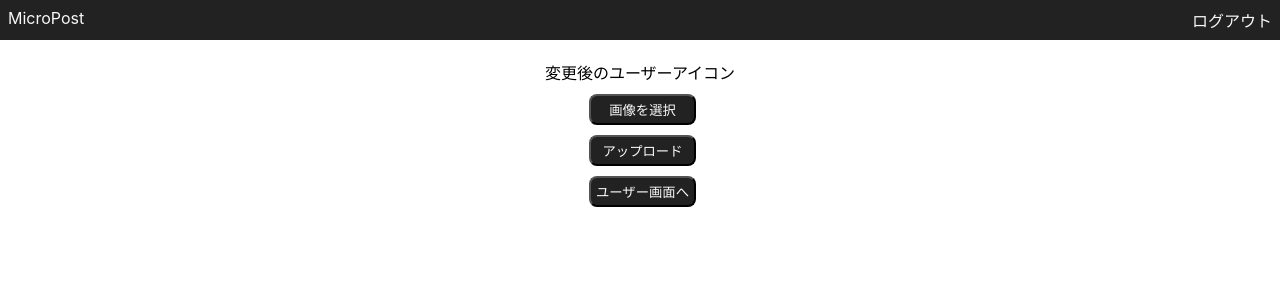
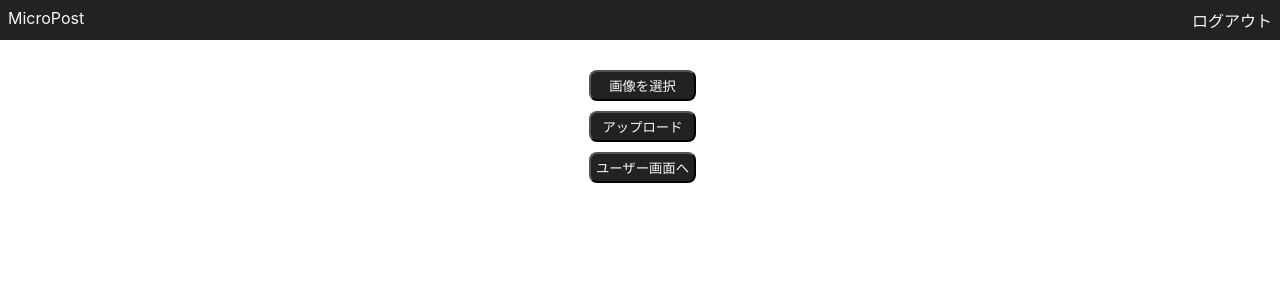
Before and after one commit to Yoshino-Ryuhei/bulletin-board-frontend, a React (Create React App) app: page /profile/upload_icon in a window 1280 px wide. Shown: the top 300 px of the page. Built offline with nearby package versions, Linux system fonts and the light colour scheme; no server answers.

Commit message:
プロフィール画像サイズ修正

```diff
--- a/src/components/ProfileLayout.tsx
+++ b/src/components/ProfileLayout.tsx
@@ -52,7 +52,8 @@ const SProfileLayoutUserIcon = styled.img`
     width: 100px;
 
     @media (max-width: 599px) {
-        width: 120px;
+        width: 80px;
+        height: 80px;
     }
 `;
 
--- a/src/components/UploadIcon.tsx
+++ b/src/components/UploadIcon.tsx
@@ -50,8 +50,7 @@ const UploadIcon: React.FC = () => {
       <Header></Header>
       {userInfo.icon ? <><label>今までのユーザーアイコン</label><SUploadUserIcon src={userInfo.icon} alt={"ユーザーアイコン"}></SUploadUserIcon></> : <></>}
       <br></br>
-      <label>変更後のユーザーアイコン</label>
-      {preview && <SUploadUserIcon src={preview} alt="preview"/>}
+      {preview && <><label>変更後のユーザーアイコン</label><SUploadUserIcon src={preview} alt="preview"/></>}
 
       <div>
         <SUploadInput id="fileElem" type="file" accept="image/*" onChange={handleFileChange} /><SUploadButton onClick={()=>onClickUplodaFile()}>画像を選択</SUploadButton>
```
